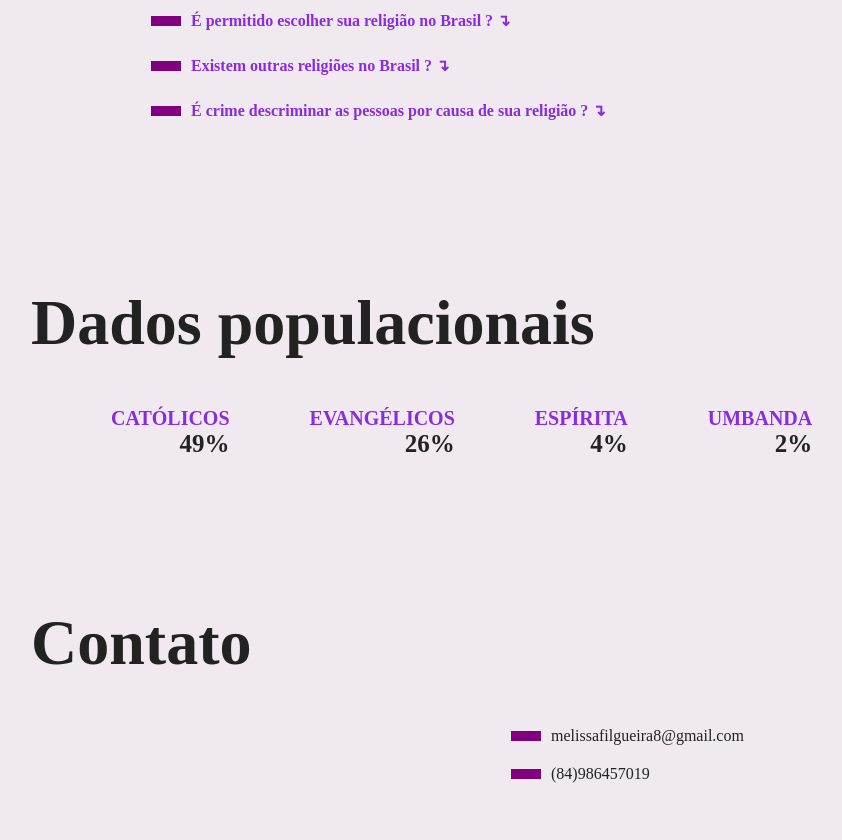
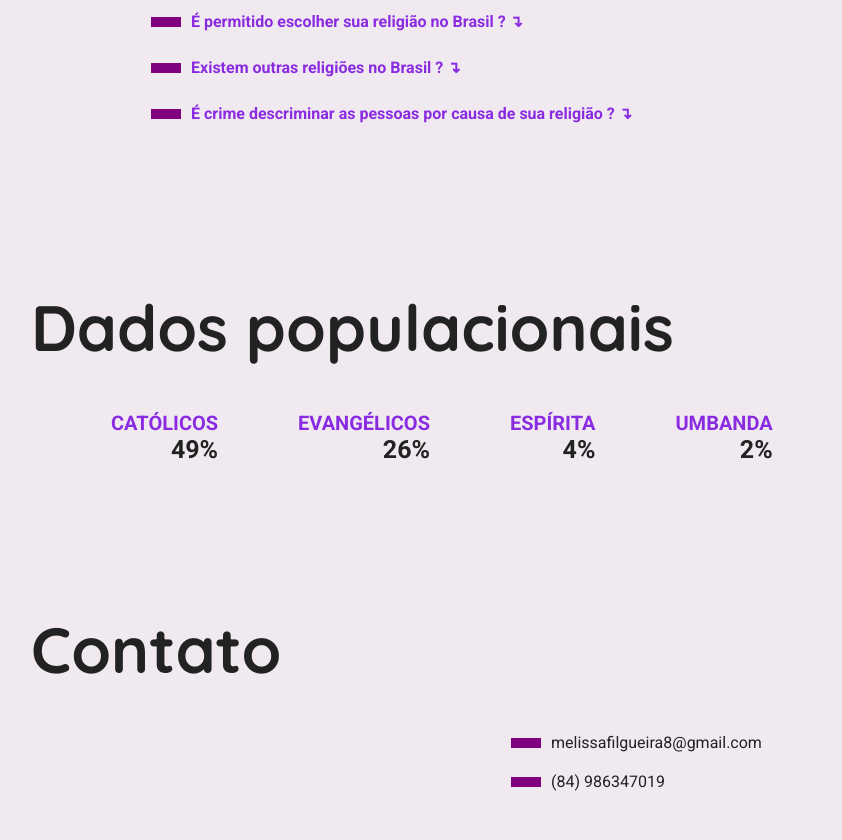
Before and after one commit to MelissaFil/pageReligioesBrasileira, a plain HTML site: page index.html in a window 1280 px wide. Shown: the part 1007-1847 px from the top of the page, without its empty margins (159-1001 px from the left). Drawn offline with Linux system fonts and the light colour scheme; files whose address does not match are found by name.

Commit message:
adicionando font google ao projeto

```diff
--- a/css/style.css
+++ b/css/style.css
@@ -3,6 +3,7 @@ body{
     color: #222;
     display: grid;
     grid-template-columns: 1fr 120px minmax(300px, 800px) 1fr ;
+    font-family: "Roboto", sans-serif;
 }
 ul{
     list-style: none;
@@ -42,9 +43,10 @@ ul{
 .titulo{
     font-size: 4rem;
     line-height: 1;
-    font-weight: bold;
+
     margin-bottom: 1rem;
     grid-column: 1/4;
+    font-family: "Quicksand", sans-serif;
 }
 .religioes p{
     line-height: 1.2;
--- a/index.html
+++ b/index.html
@@ -6,6 +6,10 @@
     <title>Document</title>
 
     <link rel="stylesheet" href="css/style.css">
+    <link rel="preconnect" href="https://fonts.googleapis.com">
+<link rel="preconnect" href="https://fonts.gstatic.com" crossorigin>
+
+<link href="https://fonts.googleapis.com/css2?family=Quicksand:wght@300..700&family=Roboto:ital,wght@0,100;0,300;0,400;0,500;0,700;0,900;1,100;1,300;1,400;1,500;1,700;1,900&display=swap" rel="stylesheet">
 </head>
 <body>
     <nav class="menu">
@@ -136,7 +140,7 @@
         </div>
         <ul>
             <li>melissafilgueira8@gmail.com</li>
-            <li>(84)986457019</li>
+            <li>(84) 986347019</li>
         </ul>
     </section>
     <script src="/religioesBrasileiras/script.js"></script>
--- a/script.js
+++ b/script.js
@@ -64,7 +64,6 @@ function scrollSection(e){
     e.preventDefault();
     const href = e.currentTarget.getAttribute('href');
     const section = document.querySelector(href);
-    console.log(href, section)
     section.scrollIntoView({
         behavior:'smooth',
         block:'start'
```
